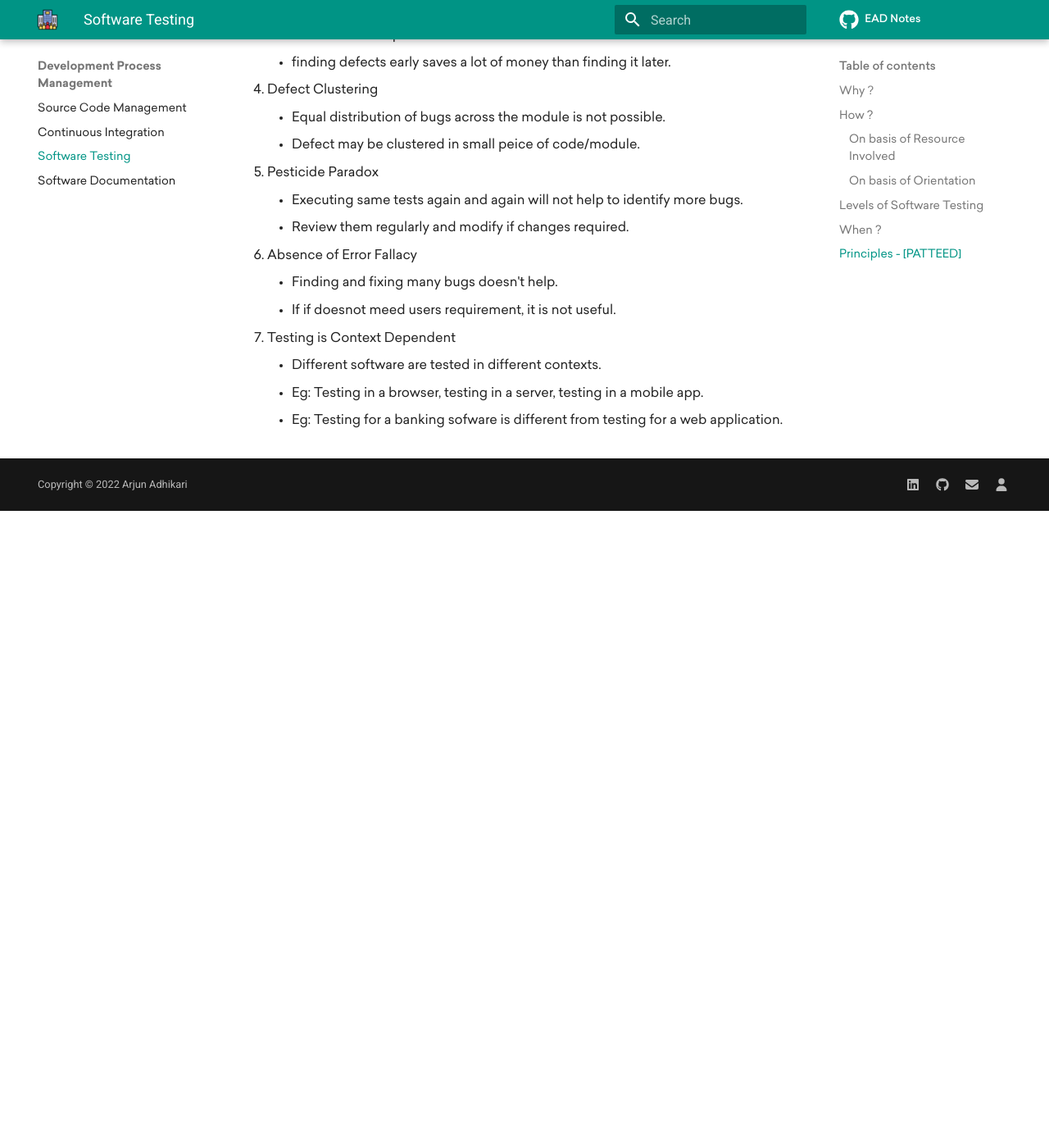
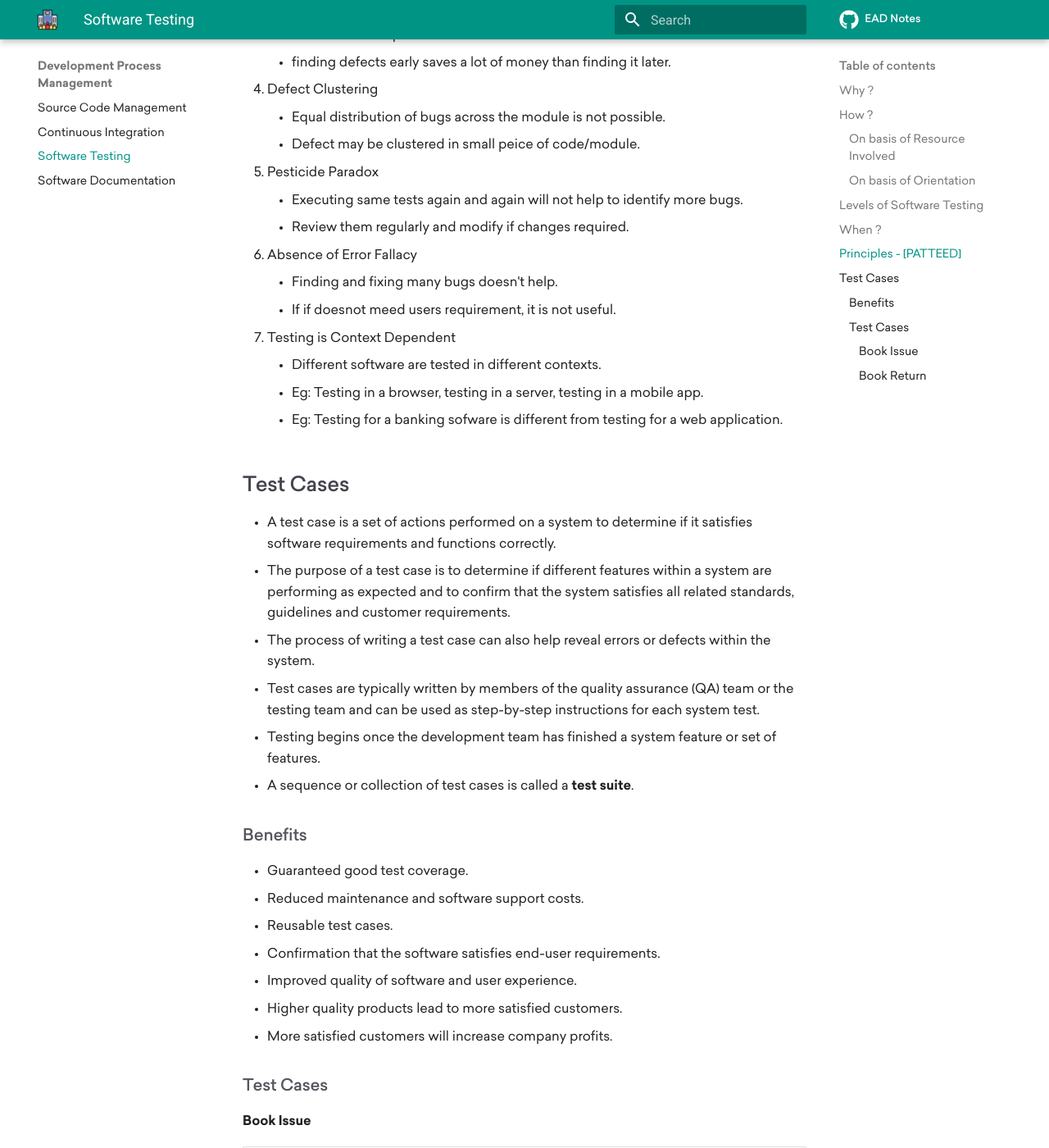
Before and after one commit to theArjun/ead-notes, an MkDocs documentation site: the page built from notes/development-process-management/software-testing.md, in a window 1280 px wide and 1400 px high, scrolled down 2144 px. Shown: the whole window at 82% size. Built offline with MkDocs 1.6.1 and Material for MkDocs 9.7.7, drawn with Linux system fonts in a browser that asks for light colours; comment, search, counter and statistics services are not loaded; before the commit the page ends 2767 px from its top, so only the background shows below that; some of the changed text lies outside the part shown.

Commit message:
Add Test Cases

```diff
--- a/notes/development-process-management/software-testing.md
+++ b/notes/development-process-management/software-testing.md
@@ -61,3 +61,50 @@ Proces of evaluating a software system by manual or automated means to verify th
     - Different software are tested in different contexts.
     - Eg: Testing in a browser, testing in a server, testing in a mobile app.
     - Eg: Testing for a banking sofware is different from testing for a web application.
+
+
+## Test Cases
+
+- A test case is a set of actions performed on a system to determine if it satisfies software requirements and functions correctly.
+- The purpose of a test case is to determine if different features within a system are performing as expected and to confirm that the system satisfies all related standards, guidelines and customer requirements.
+- The process of writing a test case can also help reveal errors or defects within the system.
+- Test cases are typically written by members of the quality assurance (QA) team or the testing team and can be used as step-by-step instructions for each system test.
+- Testing begins once the development team has finished a system feature or set of features.
+- A sequence or collection of test cases is called a **test suite**.
+
+### Benefits
+- Guaranteed good test coverage.
+- Reduced maintenance and software support costs.
+- Reusable test cases.
+- Confirmation that the software satisfies end-user requirements.
+- Improved quality of software and user experience.
+- Higher quality products lead to more satisfied customers.
+- More satisfied customers will increase company profits.
+
+### Test Cases
+
+#### Book Issue
+| SN | Test Cases | Expected Result | Test Result |
+|---|---|---|---|
+| | On Click of | | |
+| 1. | Add Button | At first, user have to fill all fields with valid data, if the accession number book is already issued, then it will give proper message. | Successful |
+| 2. | Delete button Button | This deletes the details of the book by using Register No. | Successful |
+| 3. | Update Button | Modified records are updated in database. | Successful |
+| 4. | Search Button | Displays the details of issued book. Otherwise give proper error message. | Successful |
+| 5. | Clear Button | Clear all fields. | Successful |
+| 6. | Exit Button | Exit from the application. | Successful |
+| 7. | Print Button | Print the details of issued book. | Successful |
+| 8. | Next Button | Next page is displayed. | Successful |
+
+#### Book Return
+| SN | Test Cases | Expected Result | Test Result |
+|---|---|---|---|
+| | On Click of | | |
+| 1. | Add Button | At first, user have to fill all fields with valid data, if any error like entering text data instead of number or entering number instead of text is found, then it gives proper message, otherwise adds Return Record to the database. | Successful |
+| 2. | Delete button Button | This deletes the details of the book by using Register No. | Successful |
+| 3. | Update Button | Modified records are updated in database. | Successful |
+| 4. | Search Button | Displays the details of issued book. Otherwise give proper error message. | Successful |
+| 5. | Clear Button | Clear all fields. | Successful |
+| 6. | Exit Button | Exit from the application. | Successful |
+| 7. | Print Button | Print the details of returned book. | Successful |
+| 8. | Next Button | Next page is displayed. | Successful |
```
